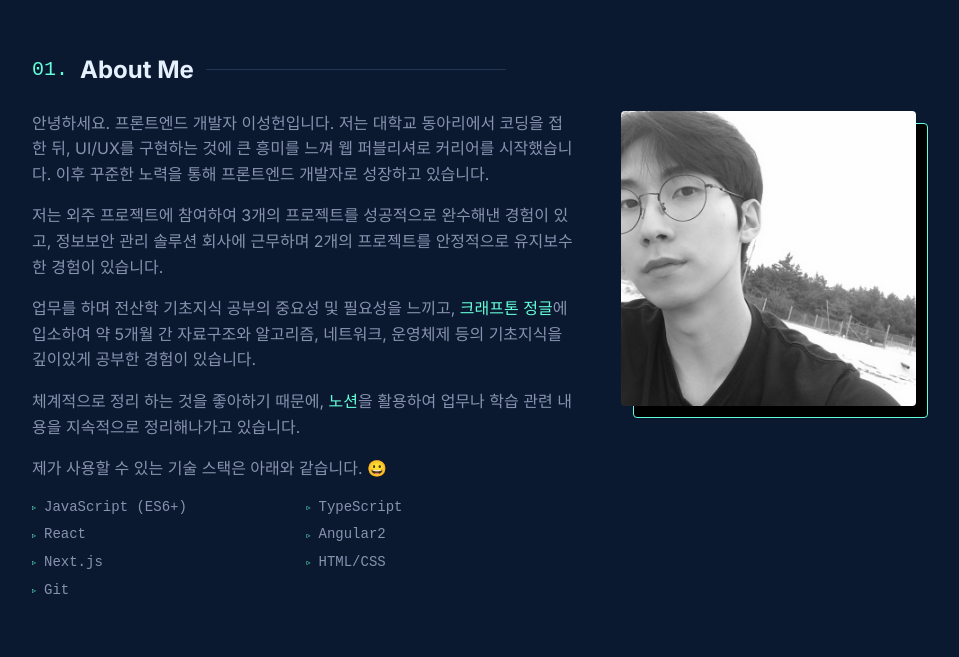
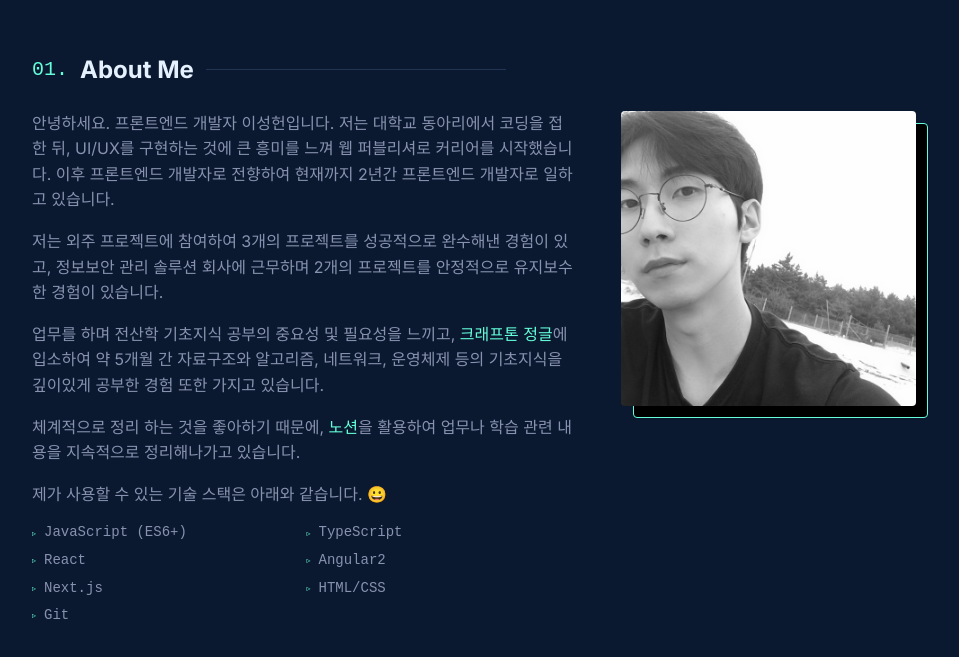
Before and after one commit to heondeam/shlee-resume, a Next.js app: page / in a window 1280 px wide. Shown: the part 939-1596 px from the top of the page, without its empty margins (158-1117 px from the left). Built offline with nearby package versions, Linux system fonts and the light colour scheme; a web font is replaced by a local one.

Commit message:
style: modify design

```diff
--- a/components/common/footer.tsx
+++ b/components/common/footer.tsx
@@ -7,7 +7,7 @@ export default function Footer() {
   return (
     <Section className="py-8">
       <footer>
-        <P5 className="text-slate font-mono">
+        <P5 className="text-slate font-mono hover:text-green transition-custom">
           Designed by Brittany Chiang & Built by seoungheon Lee
         </P5>
       </footer>
--- a/components/common/sidebar.tsx
+++ b/components/common/sidebar.tsx
@@ -41,10 +41,10 @@ export default function Sidebar({ direction }: SidebarProps) {
   const renderText = (text: string) => {
     return (
       <P5
+        className="font-mono tracking-wider cursor-default hover:text-green transition-custom"
         style={{
           writingMode: 'vertical-rl'
         }}
-        className="font-mono tracking-wider"
       >
         {text}
       </P5>
--- a/components/project/project-card.tsx
+++ b/components/project/project-card.tsx
@@ -42,7 +42,10 @@ export default function Card({ cnt, belong, title, description, stack, link, ima
         <div className="flex relative z-20 gap-4">
           {/* stack */}
           {stack.map((tech, idx) => (
-            <P5 key={idx} className="text-lightSlate whitespace-nowrap font-mono">
+            <P5
+              key={idx}
+              className="text-lightSlate whitespace-nowrap font-mono hover:text-green transition-custom"
+            >
               {tech}
             </P5>
           ))}
--- a/components/project/worthy-card.tsx
+++ b/components/project/worthy-card.tsx
@@ -15,11 +15,11 @@ type WorthyCardProps = {
 
 export default function WorthyCard({ title, description, stack, link }: WorthyCardProps) {
   return (
-    <Link href={link} target="_blank">
-      <div className="min-w-[300px] min-h-[300px] shadow-custom flex flex-col py-8 px-7 bg-lightNavy">
+    <Link className="group" href={link} target="_blank">
+      <div className="min-w-[300px] min-h-[300px] shadow-custom flex flex-col py-8 px-7 bg-lightNavy group-hover:translate-y-[-5px] transition-custom">
         <div className="flex justify-between items-center mb-[35px]">
           <Folder className="text-green w-[40px] h-[40px]" />
-          <LinkIcon className="text-slate w-[22px] h-[22px] hover:text-green transition-custom" />
+          <LinkIcon className="text-slate w-[22px] h-[22px] group-hover:text-green transition-custom" />
         </div>
         <div className="space-y-2 flex-1">
           <H5 className="text-white">{title}</H5>
@@ -28,7 +28,10 @@ export default function WorthyCard({ title, description, stack, link }: WorthyCa
         <div>
           <ul className="flex gap-2">
             {stack.map((item, idx) => (
-              <P5 key={idx} className="text-slate font-mono text-[11px]">
+              <P5
+                key={idx}
+                className="text-slate font-mono text-[11px] hover:text-green transition-custom"
+              >
                 {item}
               </P5>
             ))}
--- a/components/sections/about-me.tsx
+++ b/components/sections/about-me.tsx
@@ -12,8 +12,8 @@ import Link from 'next/link'
 const TEXTS = [
   <>
     안녕하세요. 프론트엔드 개발자 이성헌입니다. 저는 대학교 동아리에서 코딩을 접한 뒤, UI/UX를
-    구현하는 것에 큰 흥미를 느껴 웹 퍼블리셔로 커리어를 시작했습니다. 이후 꾸준한 노력을 통해
-    프론트엔드 개발자로 성장하고 있습니다.
+    구현하는 것에 큰 흥미를 느껴 웹 퍼블리셔로 커리어를 시작했습니다. 이후 프론트엔드 개발자로
+    전향하여 현재까지 2년간 프론트엔드 개발자로 일하고 있습니다.
   </>,
   <>
     저는 외주 프로젝트에 참여하여 3개의 프로젝트를 성공적으로 완수해낸 경험이 있고, 정보보안 관리
@@ -29,7 +29,7 @@ const TEXTS = [
       크래프톤 정글
     </Link>
     에 입소하여 약 5개월 간 자료구조와 알고리즘, 네트워크, 운영체제 등의 기초지식을 깊이있게 공부한
-    경험이 있습니다.
+    경험 또한 가지고 있습니다.
   </>,
   <>
     체계적으로 정리 하는 것을 좋아하기 때문에,{' '}
```
